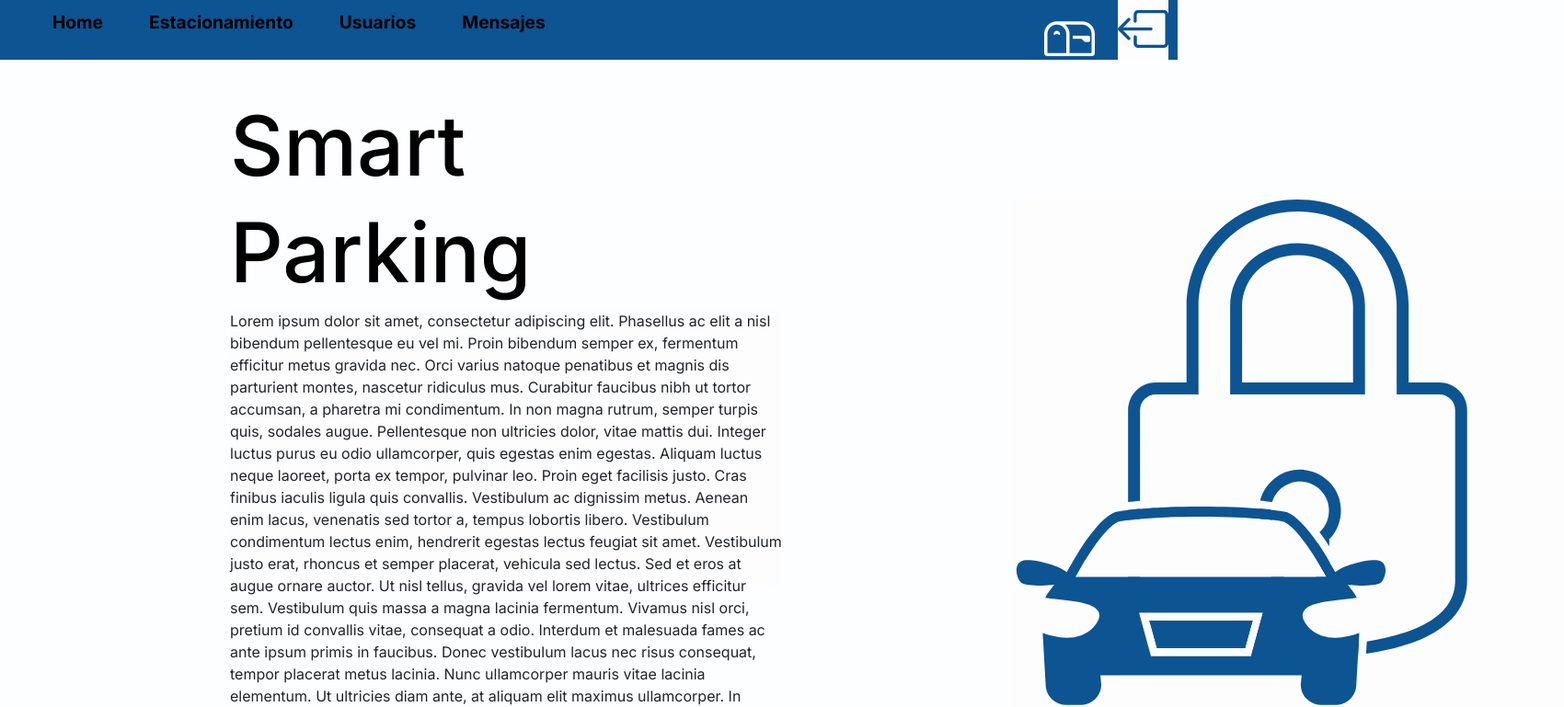
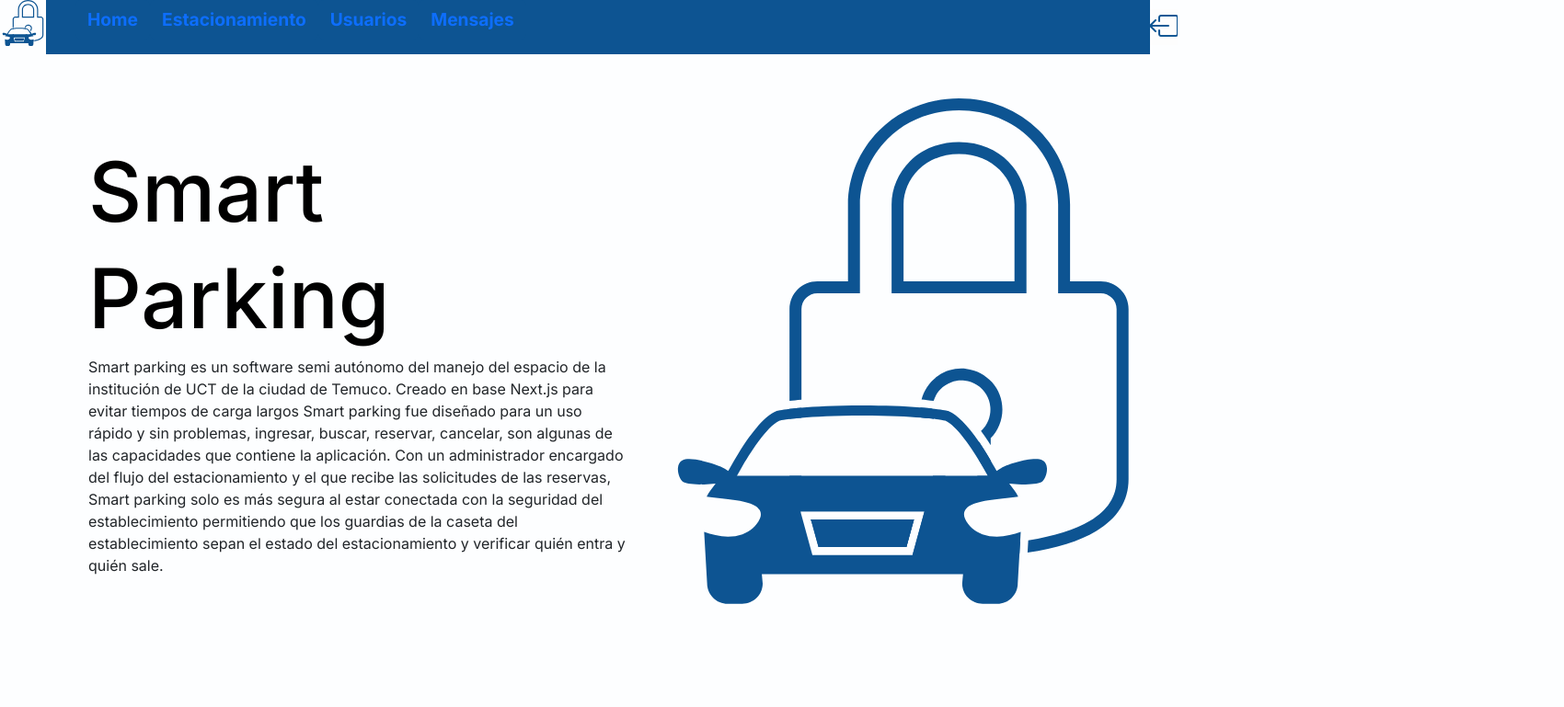
Before and after one commit to MrRevillod/SmartParking, a Next.js app in the folder Frontend/: page / in a window 1280 px wide. Shown: the top 769 px of the page at 92% size, 1700 px wide, since content can reach past the window. Built offline with nearby package versions, Linux system fonts and the light colour scheme.

Commit message:
el home y el navbar/barra de navegacion

```diff
--- a/Frontend/src/app/globals.css
+++ b/Frontend/src/app/globals.css
@@ -1,217 +1,81 @@
-*{
-    margin: 0px;
-    padding: 0px;
-
+body{
+  background-color: #fdfeff;
 }
 
-body{
-    background-color: #fdfeff;
+
+header{
+  display: flex;
+  justify-content: space-between;
   width: 100%;
 }
 
-header{
+.container1{
   display: flex;
   flex-direction: row;
-    height: 65px;
-    max-width: 100%;
+  height: auto;
+  width: 100%;
   background-color: #0D5492;
-    position: relative;
   flex-wrap: nowrap;
-    justify-content: flex-start;
   align-items: center;
 }
 
 .icono1 {
   display: flex;
-    position: absolute;
-    right: 0;
-    top: 0;
-    height: 100%;
-    width: auto;
   align-items: center;
-    background-color: #0D5492;
-    padding: 0 10px;
+  justify-content: center;
+  height: auto;
+  overflow: hidden;
 }
 
-.bi-box-arrow-left{
-    height: 65px;
-    width: 80px;
-    background-color:#FDFDFD;
+.bi-box-arrow-left {
+
   align-items: center;
   justify-content: center;
-    font-size: 55px;
+  margin: 0;
   color: #0D5492;
-
-}
-
-.bi-mailbox{
-    height: 65px;
-    width: 80px;
-    background-color:#0D5492;
-    align-items: center;
-    justify-content: center;
-    font-size: 55px;
-    color: #FDFDFD;
+  background-color: #FDFDFD;
+  height: 100%;
 }
 
 .to-reg-button1{
-    order: 1;
   justify-content: flex-end;
-    background-color: #0D5492;
+  background: #0D5492;
+  color: #FDFDFD;
   font-weight: 700;
   font-size: larger;
-    margin: 12px;
-    text-align: center;
-}
-
-.to-reg-button2{
-    order: 2;
-    justify-content: flex-end;
-    background-color: #0D5492;
-    font-weight: 700;
-    font-size: larger;
-    margin: 12px;
-    text-align: center;
-}
-
-.to-reg-button3{
-    order: 3;
-    justify-content: flex-end;
-    background-color: #0D5492;
-    font-weight: 700;
-    font-size: larger;
-    margin: 12px;
-    text-align: center;
-}
-
-.to-reg-button4{
-    order: 4;
-    justify-content: flex-end;
-    background-color: #0D5492;
-    font-weight: 700;
-    font-size: larger;
-    margin: 12px;
   text-align: center;
 }
 
 .to-reg-button1:hover{
-    background-color:  white;
-    color: #FDFDFD;
+  background: #FDFDFD;
+  color: #0D5492;
   font-weight: 700;
   font-size: larger;
-    margin: 12px;
-}
-
-.to-reg-button2:hover{
-    background-color:  white;
-    color: #FDFDFD;
-    font-weight: 700;
-    font-size: larger;
-    margin: 12px;
-}
-
-.to-reg-button3:hover{
-    background-color:  white;
-    color: #FDFDFD;
-    font-weight: 700;
-    font-size: larger;
-    margin: 12px;
-}
-
-.to-reg-button4:hover{
-    background-color:  white;
-    color: #FDFDFD;
-    font-weight: 700;
-    font-size: larger;
-    margin: 12px;
 }
 
 .grancontenedor {
   display: flex;
-    flex-wrap: wrap;
   flex-direction: column;
   align-items: flex-start;
+  justify-content: flex-start;
+  height: 100vh;
+  padding: 20px;
 }
 
-.titulo, .titulo1 {
-    color: black;
-    font-weight: 800;
-    font-size: 80px;
-    position: relative;
-    left: 250px;
-    top: 40px;
+.contenedor-titulos {
+  display: flex;
+  flex-direction: column;
 }
 
-h1{
+.titulo,
+.titulo1 {
+  color: black;
+  font-weight: bold;
+  font-size: 80px;
+  margin: 0;
+}
+
+h1 {
   font-style: ExtraBold 800;
   font-size: 90px;
 }
-
-.contenedor-flex {
-    display: flex;
-    flex-wrap: wrap;
-    justify-content: space-between;
-    align-items: flex-start;
-    margin-top: 5vh;
-    margin-bottom: 5vh;
-}
-
-.divlogo1, .recuadro {
-    width: 600px;
-    height: 600px;
-    background: #FDFDFD;
-}
-
-.divlogo1 {
-    order: 2;
-    left: 500px;
-    position: relative;
-    top: -120px;
-}
-
-.recuadro {
-    order: 1;
-    height: 300px;
-    left: 250px;
-    position: relative;
-}
-
-.contenedorflex{
-    display: flex;
-    background-color: #FDFDFD;
-    height: 100%;
-    width: 100%;
-    justify-content: center;
-}
-
-table th tr{
-    float: left;
-    margin: 25px;
-    text-align: center;
-}
-
-.table{
-    display: flex;
-    flex-direction: column;
-    width: 900px;
-    height: 900px;
-}
-
-.table1{
-    display: flex;
-    top: 120px;
-    position: relative;
-    background-color: #0D5492;
-    width: 800px;
-
-
-}
-
-.table2{
-    display: flex;
-    top: 120px;
-    position: relative;
-    background-color: #0D5492;
-    width: 800px;
-    justify-content: center;
-}
--- a/Frontend/src/app/layout.jsx
+++ b/Frontend/src/app/layout.jsx
@@ -17,30 +17,38 @@ export default function RootLayout({ children }) {
   return (
     <html lang="en">
       <body className={inter.className}>
+        <div>
         <header>
-        <nav className='container1'>
+        <div className="divlogo2">
+          <Logo className="formlogo" w={50} h={50} color={"#0D5492"} />
+        </div>
+          <div className='container1'>
+          <div>
+          <nav>
             <ul>
+            <li className="btn to-reg-button1">
+                <Link href="/"  style={{ textDecoration: 'none' }}>Home</Link>
+              </li>
               <li className="btn to-reg-button1">
-                <Link href="/"  style={{ textDecoration: 'none', color:"black" }}>Home</Link>
+                <Link href="estacionamiento" style={{ textDecoration: 'none' }}>Estacionamiento</Link>
               </li>
-              <li className="btn to-reg-button2">
-                <Link href="estacionamiento" style={{ textDecoration: 'none', color:"black"}}>Estacionamiento</Link>
+              <li className="btn to-reg-button1">
+                <Link href="usuario" style={{ textDecoration: 'none' }}>Usuarios</Link>
               </li>
-              <li className="btn to-reg-button3">
-                <Link href="usuario" style={{ textDecoration: 'none', color:"black"}}>Usuarios</Link>
-              </li>
-              <li className="btn to-reg-button4">
-                <Link href="mensajes" style={{ textDecoration: 'none', color:"black"}}>Mensajes</Link>
+              <li className="btn to-reg-button1">
+                <Link href="mensajes" style={{ textDecoration: 'none' }}>Mensajes</Link>
               </li>
             </ul>
           </nav>
+          </div>
+          </div>
           <div className='icono1'>
-              <i class="bi bi-mailbox"></i>
-              <Link href="login"><i className="bi bi-box-arrow-left"></i></Link>
+            <Link href="login"><h2 className="bi bi-box-arrow-left"></h2></Link>
           </div>
         </header>
-        {children}
 
+          {children}
+        </div>
       </body>
     </html>
   )
--- a/Frontend/src/app/page.jsx
+++ b/Frontend/src/app/page.jsx
@@ -4,26 +4,28 @@ import styles from './page.module.css'
 
 export default function Home() {
   return (
-    <div className='grancontenedor'>
+    <div className=''>
+
+      <div className="d-flex m-5">
+
+        <div className="p-5">
                                 <div className="titulo">
                                 <h1>Smart</h1>
                                 </div>
                               <div className="titulo1">
                                 <h1>Parking</h1>
                               </div>
+          <p>
+          Smart parking es un software semi autónomo del manejo del espacio de la institución de UCT de la ciudad de Temuco. Creado en base Next.js para evitar tiempos de carga largos Smart parking fue diseñado
+          para un uso rápido y sin problemas, ingresar, buscar, reservar, cancelar, son algunas de las capacidades que contiene la aplicación. Con un administrador encargado del flujo del estacionamiento y el que recibe las solicitudes de las reservas,
+          Smart parking solo es más segura al estar conectada con la seguridad del establecimiento permitiendo que los guardias de la caseta del establecimiento sepan el estado del estacionamiento y verificar quién entra y quién sale.
+          </p>
+        </div>
 
-      <div className="contenedor-flex">
-        <div className="divlogo1">
+        <div className="d-flex justify-items-center">
           <Logo className="formlogo" w={500} h={550} color={"#0D5492"} />
         </div>
 
-        <div className="recuadro">
-          <p>
-          Lorem ipsum dolor sit amet, consectetur adipiscing elit. Phasellus ac elit a nisl bibendum pellentesque eu vel mi. Proin bibendum semper ex, fermentum efficitur metus gravida nec. Orci varius natoque penatibus et magnis dis parturient montes, nascetur ridiculus mus. Curabitur faucibus nibh ut tortor accumsan, a pharetra mi condimentum. In non magna rutrum, semper turpis quis, sodales augue. Pellentesque non ultricies dolor, vitae mattis dui. Integer luctus purus eu odio ullamcorper, quis egestas enim egestas. Aliquam luctus neque laoreet, porta ex tempor, pulvinar leo. Proin eget facilisis justo. Cras finibus iaculis ligula quis convallis. Vestibulum ac dignissim metus.
-
-Aenean enim lacus, venenatis sed tortor a, tempus lobortis libero. Vestibulum condimentum lectus enim, hendrerit egestas lectus feugiat sit amet. Vestibulum justo erat, rhoncus et semper placerat, vehicula sed lectus. Sed et eros at augue ornare auctor. Ut nisl tellus, gravida vel lorem vitae, ultrices efficitur sem. Vestibulum quis massa a magna lacinia fermentum. Vivamus nisl orci, pretium id convallis vitae, consequat a odio. Interdum et malesuada fames ac ante ipsum primis in faucibus. Donec vestibulum lacus nec risus consequat, tempor placerat metus lacinia. Nunc ullamcorper mauris vitae lacinia elementum. Ut ultricies diam ante, at aliquam elit maximus ullamcorper. In ullamcorper nunc risus, gravida vehicula odio pharetra ut.
-          </p>
-        </div>
       </div>
     </div>
   )
```
Also changed, not shown: Frontend/src/app/usuario/page.jsx (+1 -27 lines), Frontend/src/app/usuario/temporal.json (deleted, +0 -35 lines). Lines whose indentation alone changed are shown as unchanged.
